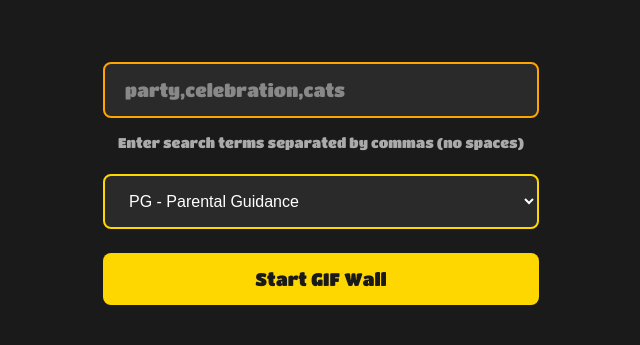
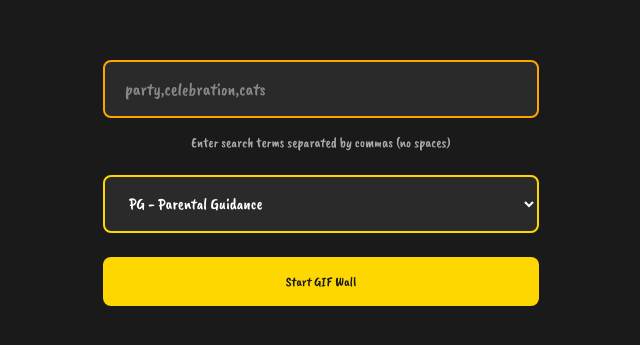
Before and after one commit to HannesT117/gif-wall, a Next.js app: page / in a window 1280 px wide. Shown: the part 217-562 px from the top of the page, without its empty margins (319-959 px from the left). Built offline with nearby package versions, Linux system fonts and the light colour scheme.

Commit message:
feat: use different font
- exchange TitanOne for slightly better readability
- find some weird css. Claude will have to deal with that in a second.

```diff
--- a/styles/Home.module.css
+++ b/styles/Home.module.css
@@ -56,7 +56,7 @@
 .ratingSelect {
   width: 100%;
   padding: 16px 20px;
-  font-size: 16px;
+  font: inherit;
   border: 2px solid #ffd700;
   border-radius: 8px;
   background-color: #2a2a2a;
@@ -72,7 +72,6 @@
 
 .searchButton {
   padding: 16px 32px;
-  font-size: 18px;
   font-family: inherit;
   font-weight: bold;
   background-color: #ffd700;
--- a/styles/globals.css
+++ b/styles/globals.css
@@ -1,7 +1,7 @@
 @font-face {
-  font-family: "TitanOne";
-  src: url("/fonts/TitanOne-Regular.ttf") format("truetype");
-  font-weight: 300 900;
+  font-family: "Base";
+  src: url("/fonts/CaveatBrush-Regular.ttf") format("truetype");
+  font-weight: 500 900;
   font-style: normal;
   font-display: swap;
 }
@@ -10,8 +10,7 @@ html,
 body {
   padding: 0;
   margin: 0;
-  font-family: "TitanOne", -apple-system, BlinkMacSystemFont, "Segoe UI",
-    sans-serif;
+  font-family: "Base", -apple-system, BlinkMacSystemFont, "Segoe UI", sans-serif;
 }
 
 #__next {
```
Also changed, not shown: public/fonts/CaveatBrush-Regular.ttf (added), public/fonts/TitanOne-Regular.ttf (deleted).
